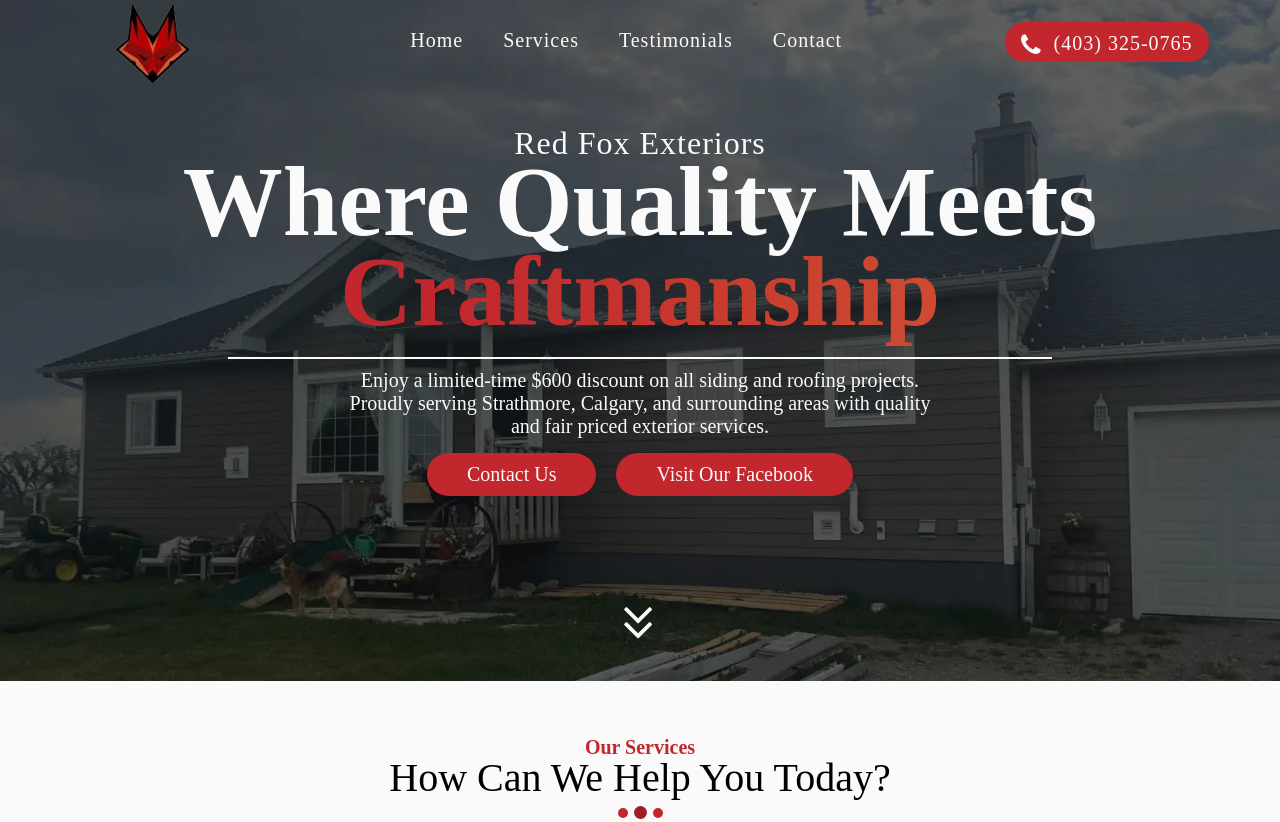
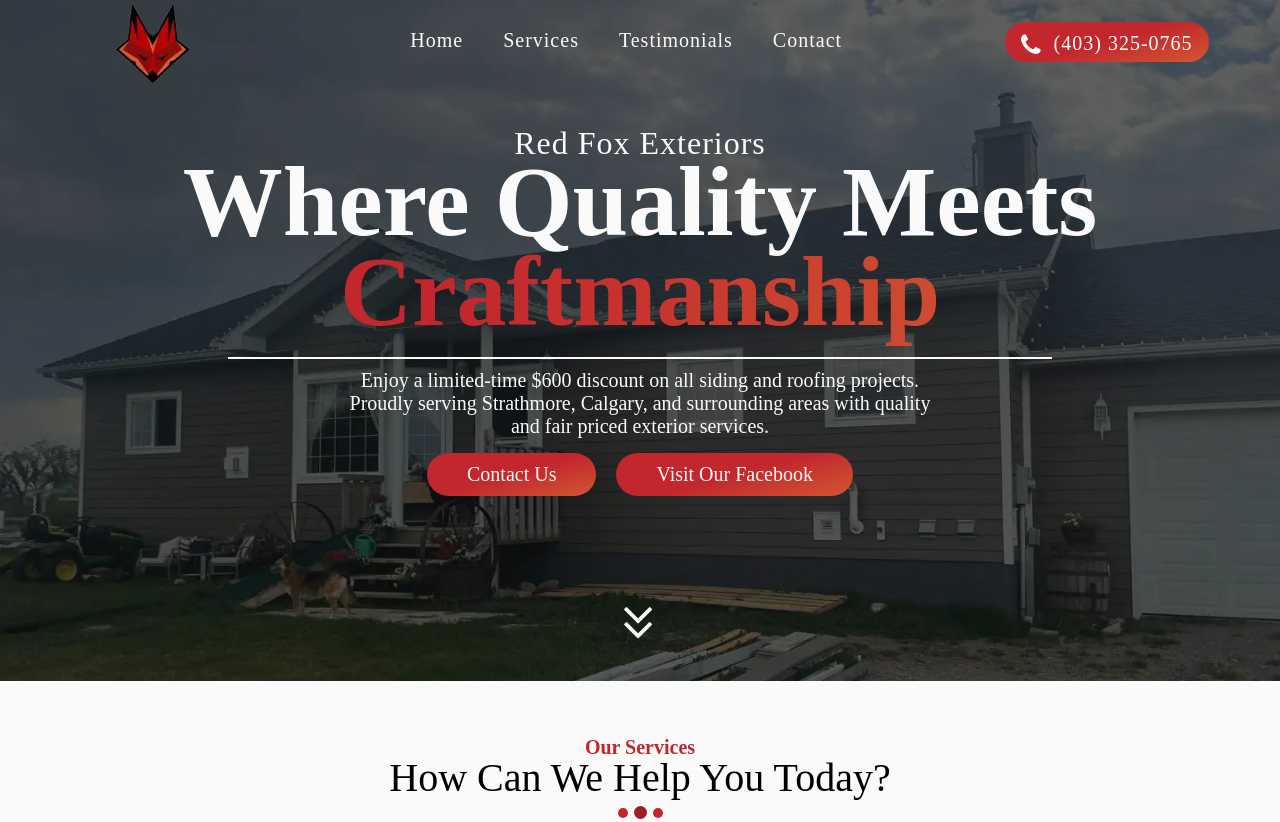
Before and after one commit to Matsonj30/RedFoxExteriors, a plain HTML site: page index.html in a window 1280 px wide. Shown: the top 822 px of the page. Drawn offline with Linux system fonts and the light colour scheme; a web font is replaced by a local one.

Commit message:
button styles

```diff
--- a/styles/styles.scss
+++ b/styles/styles.scss
@@ -50,7 +50,8 @@ body{
 }
 
 .primaryButton{
-  background-color: $primaryColor;
+  background: rgb(194,39,45);
+  background: linear-gradient(165deg, rgba(194,39,45,1) 50%, rgba(210,87,49,1) 100%);
   border: none;
   border-radius: 30px;
   color: $white;
@@ -61,7 +62,7 @@ body{
   font-family: "bold";
 }
 .primaryButton:hover{
-  background-color: $primaryDark;
+  filter: brightness(0.9);
 }
 .secondaryButton{
   background-color: transparent;
```
Also changed, not shown: styles/styles.css, 1 other file.
